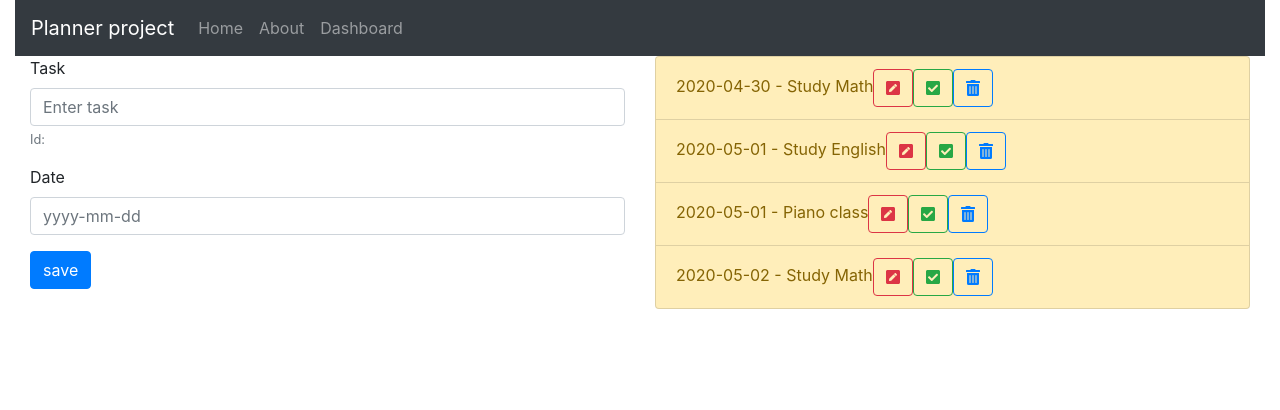
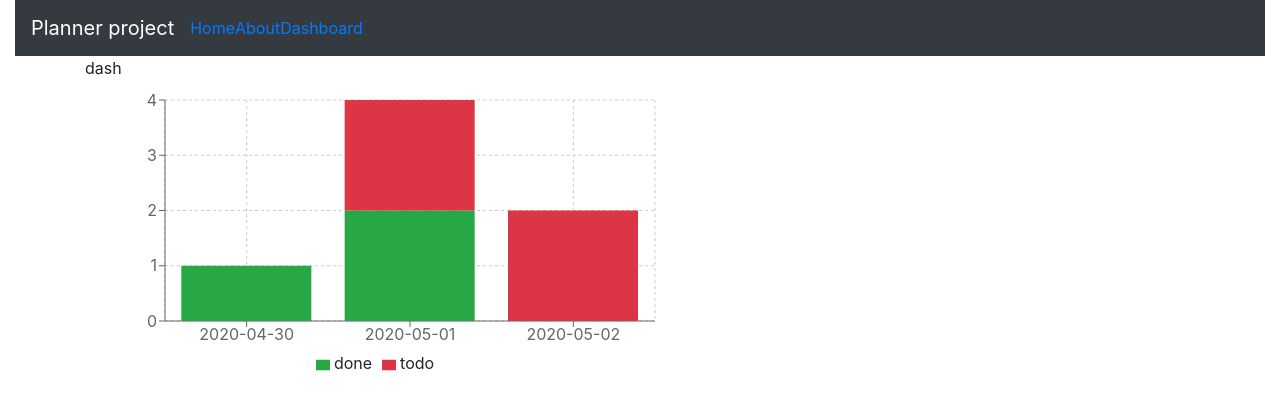
Before and after one commit to akctba/react-planner, a React (Create React App) app: page /dashboard in a window 1280 px wide. Shown: the top 410 px of the page. Built offline with nearby package versions, Linux system fonts and the light colour scheme.

Commit message:
Dashboard

```diff
--- a/package.json
+++ b/package.json
@@ -19,6 +19,7 @@
     "react-router": "^5.1.2",
     "react-router-dom": "^5.1.2",
     "react-scripts": "^3.4.1",
+    "recharts": "^1.8.5",
     "yup": "^0.28.5"
   },
   "scripts": {
--- a/src/App.js
+++ b/src/App.js
@@ -6,8 +6,8 @@ import './App.css';
 import 'bootstrap/dist/css/bootstrap.min.css';
 import MyNavBar from './components/MyNavBar';
 import Home from './components/Home'
-import About from './components/Home'
-import Dashboard from './components/Home'
+import About from './components/About'
+import Dashboard from './components/Dashboard'
 
 function App() {
   return (
--- a/src/components/Dashboard.js
+++ b/src/components/Dashboard.js
@@ -2,12 +2,64 @@ import React from 'react';
 import Container from 'react-bootstrap/Container';
 import Row from 'react-bootstrap/Row';
 import Col from 'react-bootstrap/Col';
+import {usePlanner} from '../context/PlannerContext'
+import {
+    BarChart, Bar, Cell, XAxis, YAxis, CartesianGrid, Tooltip, Legend, ResponsiveContainer
+  } from 'recharts';
 
 export default function Dashboard () {
+    const {plan} = usePlanner();
+
+    const daysStatus = () => {
+        let data =
+            [
+                {date:'2020-05-01', done:5, todo:3},
+                {date:'2020-05-02', done:3, todo:6},
+                {date:'2020-05-03', done:0, todo:8}
+            ];
+
+        // let days = plan.filter(
+        //     (thing, i, a) => a.findIndex(t => t.date === thing.date) === i
+        // ).map(a => a.date);
+
+        let newdata = plan.reduce(
+            (counter, item) => {
+                if(!counter[item.date]) {
+                    counter[item.date] = {date: item.date, done: (item.done?1:0),todo: (!item.done?1:0)};
+                } else {
+                    let d = counter[item.date].done;
+                    let u = counter[item.date].todo;
+                    counter[item.date] = {date: item.date, done: (item.done?d+1:d),todo: (!item.done?u+1:u)};
+                }
+                return counter;
+            }, {}
+        );
+        console.log("newdata", newdata)
+
+        data = Object.keys(newdata).map(k => {return newdata[k]})
+
+        return data
+    }
+
     return(
         <Container>
             <Row>
-                <Col></Col>
+                <Col>dash</Col>
+            </Row>
+            <Row>
+                <Col>
+                    <BarChart data={daysStatus()} width={600} height={300}
+                            margin={{top: 20, right: 30, left: 20, bottom: 5}}>
+                    <CartesianGrid strokeDasharray="3 3"/>
+                    <XAxis dataKey="date"/>
+                    <YAxis/>
+                    <Tooltip/>
+                    <Legend />
+                    <Bar dataKey="done" stackId="a" fill="#28a745" />
+                    <Bar dataKey="todo" stackId="a" fill="#dc3545" />
+                    </BarChart>
+
+                </Col>
             </Row>
         </Container>
     );
--- a/src/components/Home.js
+++ b/src/components/Home.js
@@ -1,14 +1,13 @@
 import React, { useState } from 'react';
-import { Formik } from 'formik';
-import * as yup from 'yup';
 import Container from 'react-bootstrap/Container';
 import Row from 'react-bootstrap/Row';
 import Col from 'react-bootstrap/Col';
 import Button from 'react-bootstrap/Button';
 import Form from 'react-bootstrap/Form';
+import ButtonGroup from 'react-bootstrap/ButtonGroup';
 import ListGroup from 'react-bootstrap/ListGroup'
 import { FontAwesomeIcon } from '@fortawesome/react-fontawesome'
-import { faCheckSquare, faTrashAlt, faPenSquare,  } from '@fortawesome/free-solid-svg-icons'
+import { faCheckSquare, faTrashAlt, faPenSquare } from '@fortawesome/free-solid-svg-icons'
 import {usePlanner} from '../context/PlannerContext'
 
 export default function Home () {
@@ -19,13 +18,14 @@ export default function Home () {
     const save = () => {
         console.log("vai salvar ", task);
         if(task.id) {
-            console.log('existe')
+            //console.log('existe')
             updateTask(task);
         } else {
-            console.log('nao existe vai atualzar')
+            //console.log('nao existe vai incluir')
             addTask(task);
         }
-        setTask({task:'',date:'',id:null,done:false});
+        //setTask({task:'',date:'',id:null,done:false});
+        setTask({});
     }
 
     const doneTask = p => {
@@ -66,11 +66,13 @@ export default function Home () {
                     <ListGroup>
                         {plan.map(p => {
                             return(
-                                <ListGroup.Item key={p.id} variant={p.done?"success":"warning"}>
-                                    {p.date} - {p.task}
-                                    <Button variant="outline-danger" onClick={() => setTask(p)}><FontAwesomeIcon icon={faPenSquare} /></Button>
-                                    <Button variant="outline-success" onClick={() => doneTask(p)}><FontAwesomeIcon icon={faCheckSquare} /></Button>
-                                    <Button variant="outline-primary" onClick={() => deleteTask(p.id)}><FontAwesomeIcon icon={faTrashAlt} /></Button>
+                                <ListGroup.Item key={p.id} variant={p.done?"success":"warning"}  className="d-flex">
+                                    <div className="mr-auto">{p.date} - {p.task}</div>
+                                    <ButtonGroup>
+                                        <Button variant="outline-danger" onClick={() => setTask(p)}><FontAwesomeIcon icon={faPenSquare} /></Button>
+                                        <Button variant="outline-success" onClick={() => doneTask(p)}><FontAwesomeIcon icon={faCheckSquare} /></Button>
+                                        <Button variant="outline-primary" onClick={() => deleteTask(p.id)}><FontAwesomeIcon icon={faTrashAlt} /></Button>
+                                    </ButtonGroup>
                                 </ListGroup.Item>
                             );
                         })}
--- a/src/components/MyNavBar.js
+++ b/src/components/MyNavBar.js
@@ -2,6 +2,7 @@ import React from 'react';
 import Navbar from 'react-bootstrap/Navbar';
 import Nav from 'react-bootstrap/Nav';
 import 'bootstrap/dist/css/bootstrap.min.css';
+import { Link } from 'react-router-dom';
 
 function MyNavBar() {
   return (
@@ -10,9 +11,12 @@ function MyNavBar() {
         <Navbar.Toggle aria-controls="basic-navbar-nav" />
         <Navbar.Collapse id="basic-navbar-nav">
           <Nav className="mr-auto">
-            <Nav.Link href="/">Home</Nav.Link>
+            {/* <Nav.Link href="/">Home</Nav.Link>
             <Nav.Link href="/about">About</Nav.Link>
-            <Nav.Link href="/dashdoard">Dashboard</Nav.Link>
+            <Nav.Link href="/dashboard">Dashboard</Nav.Link> */}
+            <Link to="/">Home</Link>
+            <Link to="/about">About</Link>
+            <Link to="/dashboard">Dashboard</Link>
           </Nav>
         </Navbar.Collapse>
       </Navbar>
--- a/src/context/Preload.json
+++ b/src/context/Preload.json
@@ -3,7 +3,7 @@
         "id": 1,
         "date": "2020-04-30",
         "task": "Study Math",
-        "done": false
+        "done": true
     },
     {
         "id": 2,
@@ -22,5 +22,23 @@
         "date": "2020-05-02",
         "task": "Study Math",
         "done": false
+    },
+    {
+        "id": 5,
+        "date": "2020-05-02",
+        "task": "Study Geo",
+        "done": false
+    },
+    {
+        "id": 6,
+        "date": "2020-05-01",
+        "task": "Study Math",
+        "done": true
+    },
+    {
+        "id": 7,
+        "date": "2020-05-01",
+        "task": "Study English",
+        "done": true
     }
 ]
```
Also changed, not shown: 1 other file (tests, documents, lock files or other folders).
